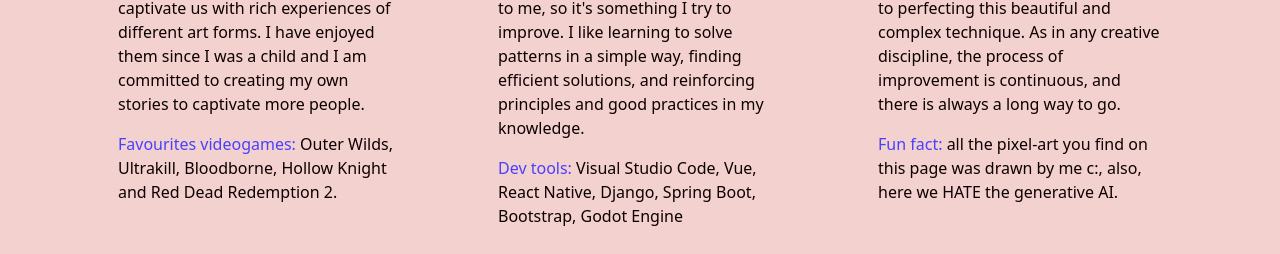
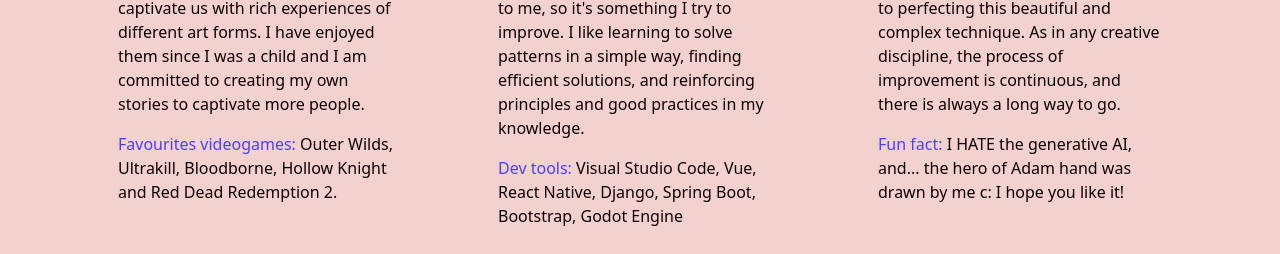
Before and after one commit to JesusLugo2002/jesuslugo2002.github.io, a Vue app: page / in a window 1280 px wide. Shown: the part 897-1151 px from the top of the page. Built offline with nearby package versions, Linux system fonts and the light colour scheme; a web font is replaced by a local one.

Commit message:
Change 'as artist' section

```diff
--- a/src/components/MySkills.vue
+++ b/src/components/MySkills.vue
@@ -14,7 +14,7 @@
             <div class="col-12 px-5 py-4 d-flex flex-column col-lg-4">
                 <h3>As artist...</h3>
                 <p>I have a clear tendency towards pixel-art and every day I take a step closer to perfecting this beautiful and complex technique. As in any creative discipline, the process of improvement is continuous, and there is always a long way to go.</p>
-                <p><span>Fun fact: </span>all the pixel-art you find on this page was drawn by me c:, also, here we HATE the generative AI.</p>
+                <p><span>Fun fact: </span>I HATE the generative AI, and... the hero of Adam hand was drawn by me c: I hope you like it!</p>
             </div>
         </div>
     </div>
```
